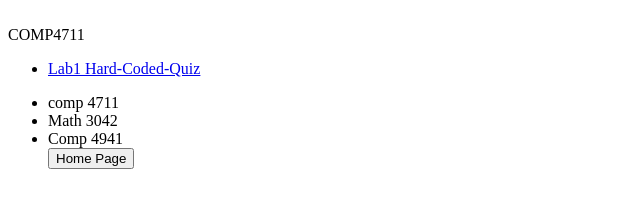
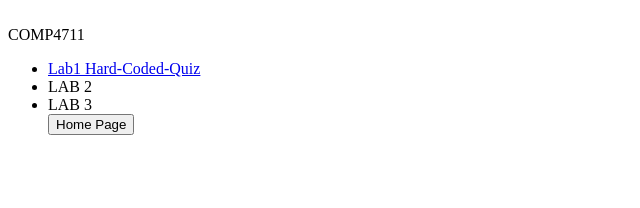
Before and after one commit to xpgao/xpgao.github.io, a plain HTML site: page COMP4711/COMP4711.html in a window 1280 px wide. Shown: the whole page, without its empty margins (0-640 px from the left). Drawn offline with Linux system fonts and the light colour scheme.

Commit message:
Update COMP4711.html

```diff
--- a/COMP4711/COMP4711.html
+++ b/COMP4711/COMP4711.html
@@ -13,10 +13,10 @@
 		COMP4711
 	<br/>
 	<ul id="asd">
-					<li><p><a href="labs\1\quizQuestions\quiz.html">Lab1 Hard-Coded-Quiz</a></p></li>
-					<li>comp 4711</li>
-					<li>Math 3042</li>
-					<li>Comp 4941</li>
+					<li><a href="labs\1\quizQuestions\quiz.html">Lab1 Hard-Coded-Quiz</a></li>
+					<li>LAB 2</li>
+					<li>LAB 3</li>
+
 	</header>
 
 	<form action="https://xpgao.github.io/">
```
